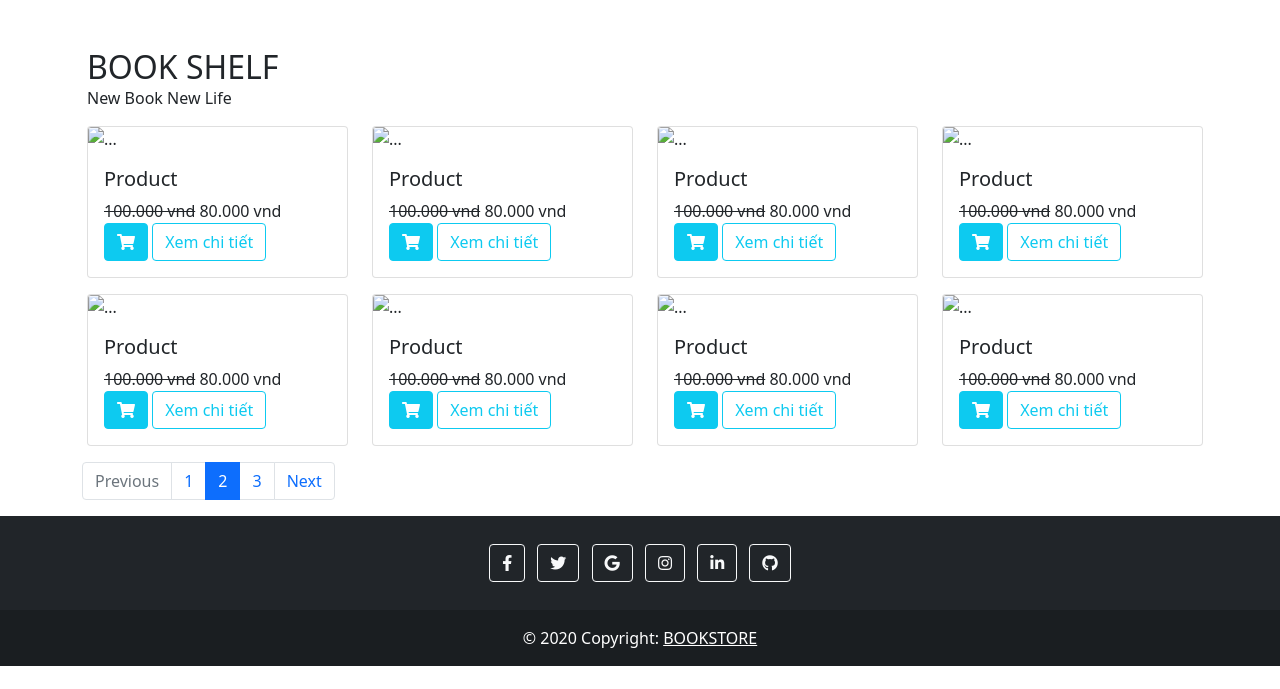
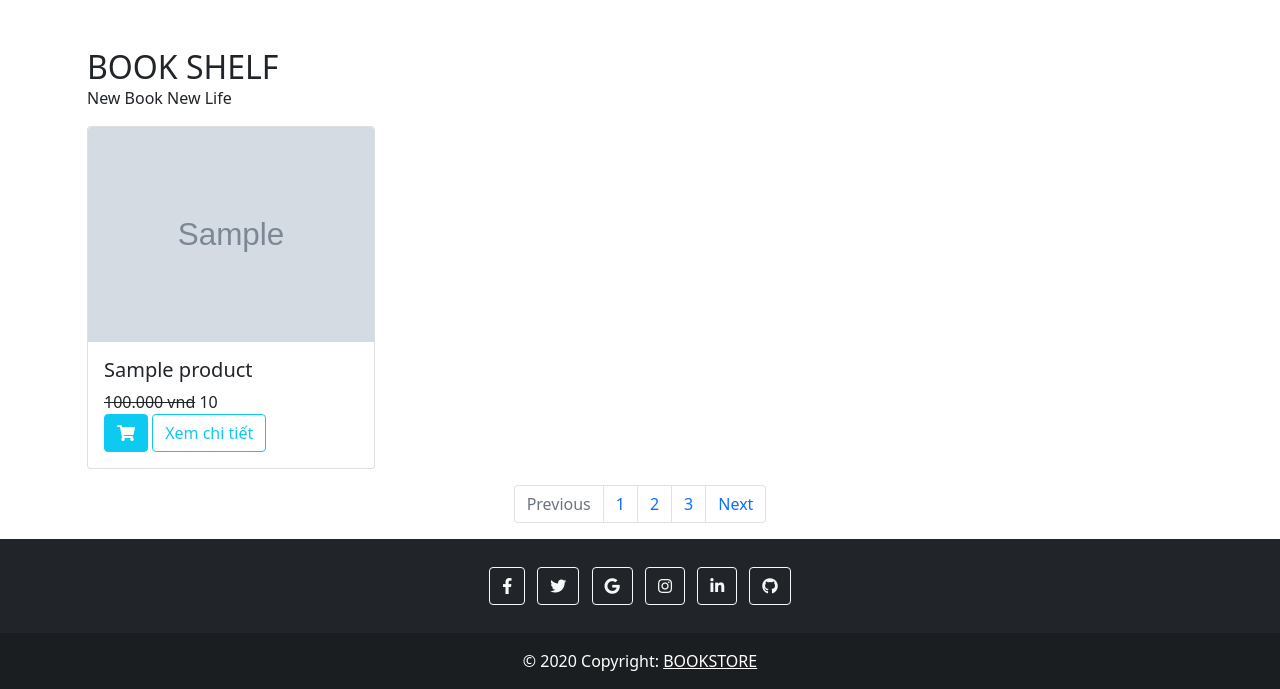
Before and after one commit to toanalvin11/Project-BookStore, a PHP site: page /Main.php in a window 1280 px wide. Shown: the part 126-815 px from the top of the page. Before the commit the page ends 792 px from the top, so only its background shows below. Run offline with PHP 8.4, Linux system fonts and the light colour scheme; tables that the repository leaves empty or names only in its code hold one stand-in row (values such as "Sample post"); grey boxes marked "Sample" are stand-in pictures; some libraries are stand-ins or nearby versions.

Commit message:
1 vai sua doi~

```diff
--- a/Main.php
+++ b/Main.php
@@ -134,153 +134,50 @@
       <div class="list-product-subtile">
         <p>New Book New Life</p>
       </div>
-
       <div class="product-group">
         <div class="row">
+          <?php
+            include 'connect_db.php';
+            $product = mysqli_query($con,"SELECT * FROM products LIMIT 8 OFFSET 0");
+            while($row = mysqli_fetch_array($product)) {
+           ?>
           <div class="col-md-3 col-sm-6 col-12">
-            <div class="card card-product mb-3">
-              <img src="https://via.placeholder.com/280" class="card-img-top" alt="...">
+            <div class="card card-product mb-3" style="width: 18rem;">
+              <img src="<?=$row['image']?>" class="card-img-top" alt="...">
               <div class="card-body">
-                <h5 class="card-title product-title">Product</h5>
+                <h5 class="card-title product-title"><?=$row['name_product'] ?></h5>
                 <div class="card-text product-price">
                   <span class="del-price">100.000 vnd</span>
-                  <span class="new-price">80.000 vnd</span>
+                  <span class="new-price"><?=$row['price'] ?></span>
                 </div>
                 <a class="btn btn-info btn-icon-bg"><i class="fas fa-shopping-cart"></i></a>
                 <a class="btn btn-outline-info btn-hover">Xem chi tiết</a>
               </div>
             </div>
           </div>
+          <?php } ?>
 
-          <div class="col-md-3 col-sm-6 col-12">
-            <div class="card card-product mb-3">
-              <img src="https://via.placeholder.com/280" class="card-img-top" alt="...">
-              <div class="card-body">
-                <h5 class="card-title product-title">Product</h5>
-                <div class="card-text product-price">
-                  <span class="del-price">100.000 vnd</span>
-                  <span class="new-price">80.000 vnd</span>
-                </div>
-                <a class="btn btn-info btn-icon-bg"><i class="fas fa-shopping-cart"></i></a>
-                <a class="btn btn-outline-info btn-hover">Xem chi tiết</a>
-              </div>
-            </div>
-          </div>
-
-          <div class="col-md-3 col-sm-6 col-12">
-            <div class="card card-product mb-3">
-              <img src="https://via.placeholder.com/280" class="card-img-top" alt="...">
-              <div class="card-body">
-                <h5 class="card-title product-title">Product</h5>
-                <div class="card-text product-price">
-                  <span class="del-price">100.000 vnd</span>
-                  <span class="new-price">80.000 vnd</span>
-                </div>
-                <a class="btn btn-info btn-icon-bg"><i class="fas fa-shopping-cart"></i></a>
-                <a class="btn btn-outline-info btn-hover">Xem chi tiết</a>
-              </div>
-            </div>
-          </div>
-
-          <div class="col-md-3 col-sm-6 col-12">
-            <div class="card card-product mb-3">
-              <img src="https://via.placeholder.com/280" class="card-img-top" alt="...">
-              <div class="card-body">
-                <h5 class="card-title product-title">Product</h5>
-                <div class="card-text product-price">
-                  <span class="del-price">100.000 vnd</span>
-                  <span class="new-price">80.000 vnd</span>
-                </div>
-                <a class="btn btn-info btn-icon-bg"><i class="fas fa-shopping-cart"></i></a>
-                <a class="btn btn-outline-info btn-hover">Xem chi tiết</a>
-              </div>
-            </div>
-          </div>
-
-          <div class="col-md-3 col-sm-6 col-12">
-            <div class="card card-product mb-3">
-              <img src="https://via.placeholder.com/280" class="card-img-top" alt="...">
-              <div class="card-body">
-                <h5 class="card-title product-title">Product</h5>
-                <div class="card-text product-price">
-                  <span class="del-price">100.000 vnd</span>
-                  <span class="new-price">80.000 vnd</span>
-                </div>
-                <a class="btn btn-info btn-icon-bg"><i class="fas fa-shopping-cart"></i></a>
-                <a class="btn btn-outline-info btn-hover">Xem chi tiết</a>
-              </div>
-            </div>
-          </div>
-
-          <div class="col-md-3 col-sm-6 col-12">
-            <div class="card card-product mb-3">
-              <img src="https://via.placeholder.com/280" class="card-img-top" alt="...">
-              <div class="card-body">
-                <h5 class="card-title product-title">Product</h5>
-                <div class="card-text product-price">
-                  <span class="del-price">100.000 vnd</span>
-                  <span class="new-price">80.000 vnd</span>
-                </div>
-                <a class="btn btn-info btn-icon-bg"><i class="fas fa-shopping-cart"></i></a>
-                <a class="btn btn-outline-info btn-hover">Xem chi tiết</a>
-              </div>
-            </div>
-          </div>
-
-          <div class="col-md-3 col-sm-6 col-12">
-            <div class="card card-product mb-3">
-              <img src="https://via.placeholder.com/280" class="card-img-top" alt="...">
-              <div class="card-body">
-                <h5 class="card-title product-title">Product</h5>
-                <div class="card-text product-price">
-                  <span class="del-price">100.000 vnd</span>
-                  <span class="new-price">80.000 vnd</span>
-                </div>
-                <a class="btn btn-info btn-icon-bg"><i class="fas fa-shopping-cart"></i></a>
-                <a class="btn btn-outline-info btn-hover">Xem chi tiết</a>
-              </div>
-            </div>
-          </div>
-
-          <div class="col-md-3 col-sm-6 col-12">
-            <div class="card card-product mb-3">
-              <img src="https://via.placeholder.com/280" class="card-img-top" alt="...">
-              <div class="card-body">
-                <h5 class="card-title product-title">Product</h5>
-                <div class="card-text product-price">
-                  <span class="del-price">100.000 vnd</span>
-                  <span class="new-price">80.000 vnd</span>
-                </div>
-                <a class="btn btn-info btn-icon-bg"><i class="fas fa-shopping-cart"></i></a>
-                <a class="btn btn-outline-info btn-hover">Xem chi tiết</a>
-              </div>
-            </div>
-          </div>
 
         </div>
       </div>
     </div>
-
   </div>
+  <!-- End product -->
   <!-- Phan trang -->
-  <div class="container">
-  <nav aria-label="...">
-  <ul class="pagination">
+  <nav aria-label="Page navigation example">
+    <ul class="pagination justify-content-center">
       <li class="page-item disabled">
         <a class="page-link" href="#" tabindex="-1" aria-disabled="true">Previous</a>
       </li>
       <li class="page-item"><a class="page-link" href="#">1</a></li>
-    <li class="page-item active" aria-current="page">
-      <a class="page-link" href="#">2 <span class="visually-hidden">(current)</span></a>
-    </li>
+      <li class="page-item"><a class="page-link" href="#">2</a></li>
       <li class="page-item"><a class="page-link" href="#">3</a></li>
       <li class="page-item">
         <a class="page-link" href="#">Next</a>
       </li>
     </ul>
   </nav>
-  </div>
-  <!-- End product -->
+  <!-- End phan trang -->
   <!-- Footer -->
   <footer class="bg-dark text-center text-white">
     <!-- Grid container -->
--- a/css/main.css
+++ b/css/main.css
@@ -13,7 +13,7 @@
 
 /* Phan cac card san pham  */
 .card-product {
-    width: 100%;
+    width: 100px;
     margin: 0px 5px;
     overflow: hidden;
 }
```
Also changed, not shown: dangkyvadangnhap.php (+4 -5 lines), image/0e3a82153c6bce35977a.jpg (added), image/3efcd37b6e059c5bc514.jpg (added), image/95cdaee2109ce2c2bb8d.jpg (added), image/FOR-BOOK-570.jpg (deleted), image/books-reading-set-textbooks-academic-260nw-1355950388.jpg (deleted), image/cc4e9761291fdb41820e.jpg (added), image/dbc8a5e41b9ae9c4b08b.jpg (added), image/images.png (deleted). Lines whose indentation alone changed are shown as unchanged.
